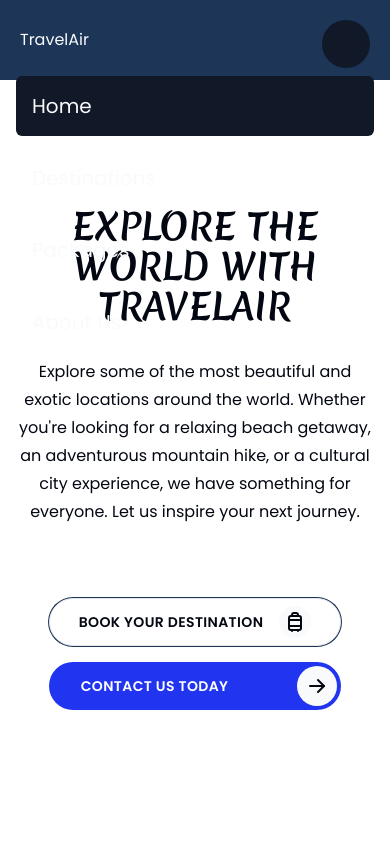
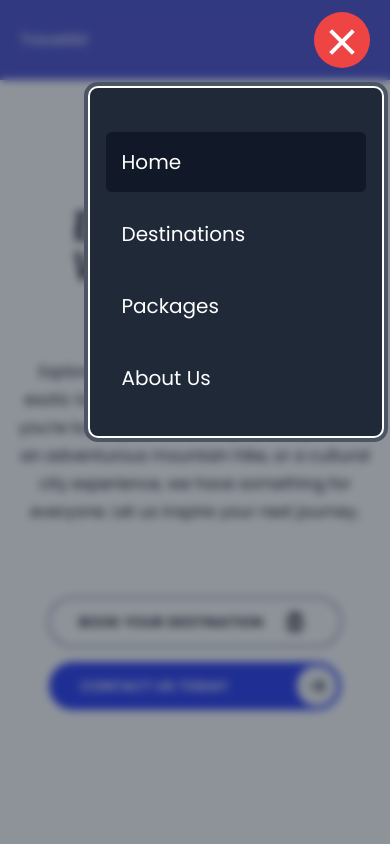
Before and after one commit to cmotanya/skytravel, a Next.js app: page / in a window 390 px wide. Both pictures are taken after a click on the button 346 px from the left and 44 px from the top of the page. Shown: the top 844 px of the page. Built offline with nearby package versions, Linux system fonts and the light colour scheme.

Commit message:
added header section

```diff
--- a/app/components/nav-hamburger-menu.tsx
+++ b/app/components/nav-hamburger-menu.tsx
@@ -33,37 +33,37 @@ const HamburgerMenu = ({
             aria-expanded={isOpen}
             aria-controls="mobile-menu"
             className={cn(
-                "relative z-[1010] flex h-12 w-12 cursor-pointer flex-col items-center justify-center rounded-full transition-colors duration-300",
+                "relative z-[1010] flex h-14 w-14 cursor-pointer flex-col items-center justify-center rounded-full transition-colors duration-300",
                 hasScrolled && isOpen
-                    ? "bg-primary"
+                    ? "bg-destructive"
                     : hasScrolled
-                      ? "bg-900"
+                      ? "bg-background"
                       : isOpen
-                        ? "bg-primary"
-                        : "bg-800"
+                        ? "bg-destructive"
+                        : "bg-background"
             )}
         >
-            <div className="relative h-6 w-6">
+            <div className="relative h-6 w-8">
                 <span
                     className={cn(
-                        "absolute left-0 h-0.5 w-full transform transition duration-300",
+                        "absolute left-0 h-1 w-full transform transition duration-300",
                         isOpen
-                            ? "top-3 -rotate-45 bg-300"
-                            : "top-0.5 skew-y-12 bg-primary"
+                            ? "top-1/2 -rotate-45 bg-background"
+                            : "top-0.5 bg-primary"
                     )}
                 ></span>
                 <span
                     className={cn(
-                        "absolute left-0 top-3 h-0.5 w-full transform transition duration-300",
-                        isOpen ? "opacity-0" : "skew-y-12 bg-primary"
+                        "absolute left-0 top-3 h-1 w-full transform transition duration-300",
+                        isOpen ? "opacity-0" : "bg-primary"
                     )}
                 ></span>
                 <span
                     className={cn(
-                        "absolute left-0 h-0.5 w-full transform transition duration-300",
+                        "absolute right-0 h-1 w-3/4 transform transition duration-300",
                         isOpen
-                            ? "top-3 rotate-45 bg-300"
-                            : "top-[1.35rem] skew-y-12 bg-primary"
+                            ? "top-1/2 w-full rotate-45 bg-background"
+                            : "top-[1.35rem] bg-primary"
                     )}
                 ></span>
             </div>
--- a/app/components/nav-mobile.tsx
+++ b/app/components/nav-mobile.tsx
@@ -16,29 +16,18 @@ const MobileNav = () => {
     const [isOpen, setIsOpen] = useState(false);
     const navRef = useRef<HTMLElement>(null);
 
-    // toggles the state of the open indicator based on the provided index
-    const handleToggle = (index: number) => {
-        setOpenIndicator(openIndicator === index ? null : index);
-    };
-
     // toggles the state of the menu
     const toggleMenu = () => {
         setIsOpen(!isOpen);
     };
 
     // Updates the active link and open indicators based on the provided href and index
-    const handleLinkClick = (href: string, index: number) => {
+    const handleClick = (href: string, index: number) => {
         setActiveLink(href);
 
         if (openIndicator !== index) {
             setOpenIndicator(null);
         }
-    };
-
-    const handleSubItemClick = (href: string) => {
-        setActiveLink(href);
-        setOpenIndicator(null); // Close the sub menu
-        toggleMenu(); // Close the entire mobile menu
     };
 
     useEffect(() => {
@@ -114,9 +103,15 @@ const MobileNav = () => {
     };
 
     return (
-        <div className="fixed right-5 top-5 z-[1000] block text-300 md:hidden">
+        <div className="text-300 fixed right-5 top-3 z-[1000] block md:hidden">
             <HamburgerMenu onclick={toggleMenu} isOpen={isOpen} />
 
+            {isOpen && (
+                <div
+                    className="fixed inset-0 z-[999] bg-gray-800/50 backdrop-blur-sm"
+                    onClick={toggleMenu}
+                ></div>
+            )}
             <AnimatePresence>
                 {isOpen && (
                     <motion.nav
@@ -127,13 +122,13 @@ const MobileNav = () => {
                         variants={navVariants}
                         aria-label="Mobile Navigation"
                         className={cn(
-                            "fixed -right-0 top-0 flex h-dvh w-full flex-col justify-between overflow-y-auto bg-900 text-xl",
+                            "fixed -right-2 top-[5.5rem] z-[1000] mr-2 flex h-auto w-3/4 flex-col justify-between overflow-y-auto rounded-lg bg-gray-800 text-xl ring-4 ring-gray-600 ring-offset-2",
                             isOpen ? "right-0" : "-right-full"
                         )}
                     >
                         <div className="flex h-full w-full flex-col">
                             <motion.ul
-                                className="h-1/2 min-h-[60%] w-full flex-grow gap-3 overflow-hidden overflow-y-auto px-2 pb-4 pt-[4rem]"
+                                className="h-1/2 min-h-[60%] w-full flex-grow gap-3 overflow-hidden overflow-y-auto px-2 pb-4 pt-[2rem]"
                                 variants={{
                                     open: {
                                         transition: {
@@ -152,11 +147,11 @@ const MobileNav = () => {
                                             variants={itemVariants}
                                             className="relative my-3 w-full px-2"
                                         >
-                                            <li className="flex w-full items-center justify-between rounded-md bg-800 hover:bg-700">
+                                            <li className="bg-800 hover:bg-700 flex w-full items-center justify-between rounded-md">
                                                 <Link
                                                     href={item.href}
-                                                    onClick={(e) => {
-                                                        handleLinkClick(
+                                                    onClick={() => {
+                                                        handleClick(
                                                             item.href,
                                                             index
                                                         );
@@ -165,12 +160,10 @@ const MobileNav = () => {
                                                         "flex w-full items-center justify-between rounded-md p-4",
                                                         isActive
                                                             ? "bg-primary"
-                                                            : "bg-800 hover:bg-accent"
+                                                            : "hover:bg-gray-900"
                                                     )}
                                                 >
                                                     {item.name}
-
-                                                    {/* indicators */}
                                                 </Link>
                                             </li>
                                         </motion.div>
--- a/app/globals.css
+++ b/app/globals.css
@@ -96,4 +96,12 @@
             @apply text-sm;
         }
     }
+    .no-scroll {
+        @apply overflow-hidden;
+    }
+
+    .backdrop-blur-sm {
+        backdrop-filter: blur(4px);
+        --webkit-backdrop-filter: blur(4px);
+    }
 }
--- a/app/header.tsx
+++ b/app/header.tsx
@@ -29,10 +29,10 @@ const Header = () => {
     return (
         <header
             className={cn(
-                "duration-400 fixed z-[9999] flex h-20 w-full items-center justify-between px-5 transition-colors",
+                "duration-400 fixed z-[1000] flex h-20 w-full items-center justify-between px-5 transition-colors",
                 hasScrolled
-                    ? "bg-[#457b9d] shadow-2xl"
-                    : "bg-[#1d3557] text-gray-50"
+                    ? "bg-[#2135f1] text-background shadow-2xl"
+                    : "bg-[#464bcd] text-background"
             )}
         >
             <Link href="/">TravelAir</Link>
```
